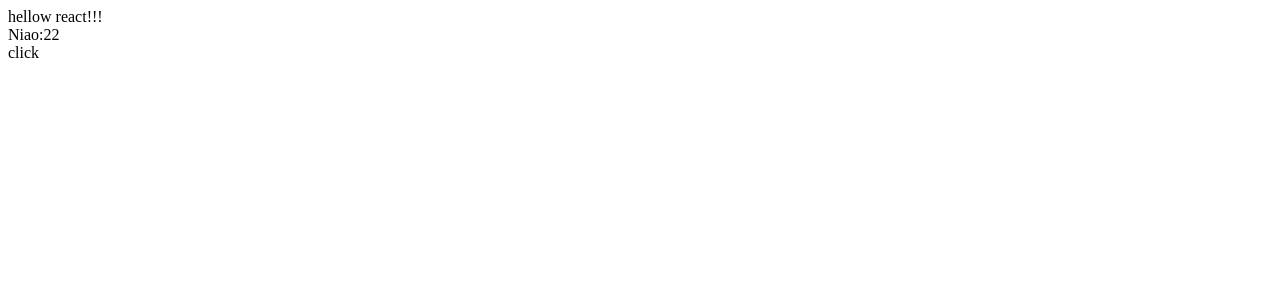
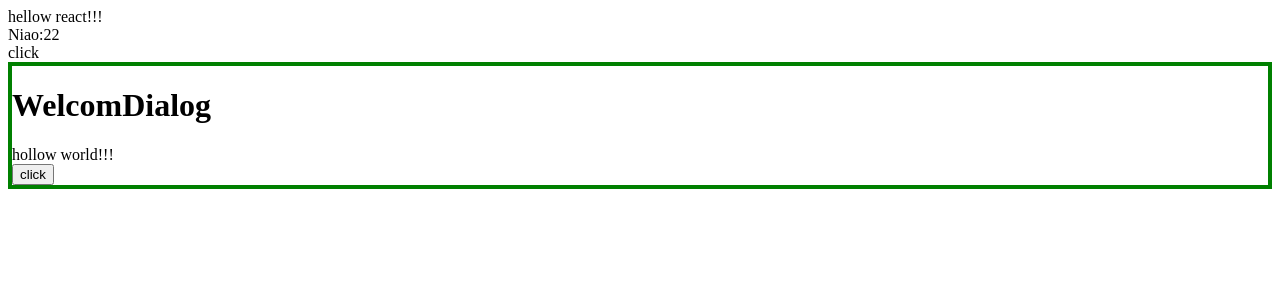
Before and after one commit to shanejix/front-end-playground, a React (Create React App) app: page / in a window 1280 px wide. Shown: the top 300 px of the page. Built offline with nearby package versions, Linux system fonts and the light colour scheme.

Commit message:
add composition

```diff
--- a/src/App.js
+++ b/src/App.js
@@ -4,6 +4,7 @@ import React from 'react';
 // import Count from './ReactComp/PureComponent/Count'
 // import Count from './ReactComp/Memo/Count'
 import Person from './ReactComp/HOC/Person'
+import WelcomeDialog from './ReactComp/Composition/WelcomeDialog'
 
 function App() {
   return (
@@ -16,6 +17,7 @@ function App() {
       {/* <Count /> */}
 
       <Person />
+      <WelcomeDialog />
 
     </div>
   );
--- /dev/null
+++ b/src/ReactComp/Composition/WelcomeDialog/Dialog.jsx
@@ -0,0 +1,13 @@
+import React from "react";
+
+//只负责样式，不关心内容和逻辑
+export default function Dialog(props) {
+  console.log(props);
+
+  return (
+    <div style={{ border: `${props.color} 4px solid` }}>
+      {props.children}
+      <div className="footer">{props.footer}</div>
+    </div>
+  );
+}
--- /dev/null
+++ b/src/ReactComp/Composition/WelcomeDialog/Footer.jsx
@@ -0,0 +1,9 @@
+import React from "react";
+
+export default function Footer() {
+  let handleClick = () => {
+    alert("hellow this is dialog footer");
+  };
+
+  return <button onClick={() => handleClick()}>click</button>;
+}
--- /dev/null
+++ b/src/ReactComp/Composition/WelcomeDialog/WelcomDialog.jsx
@@ -0,0 +1,13 @@
+import React from "react";
+
+import Dialog from "./Dialog";
+
+//通过复合提供内容——Compositon
+export default function WelcomDialog(props) {
+  return (
+    <Dialog {...props}>
+      <h1>WelcomDialog</h1>
+      <div>hollow world!!!</div>
+    </Dialog>
+  );
+}
--- /dev/null
+++ b/src/ReactComp/Composition/WelcomeDialog/index.js
@@ -0,0 +1,19 @@
+
+
+import React from 'react'
+
+
+import WelcomDialog from './WelcomDialog'
+import Footer from './Footer'
+
+
+export default function index() {
+
+  //fixme:footer 必须是表达式
+  // let footer = <button onClick={() => alert('hallow dialog')}>click</button>
+
+  return (
+    //fixme:footer 必须是表达式
+    <WelcomDialog color='green' footer={Footer()} />
+  )
+}
```
